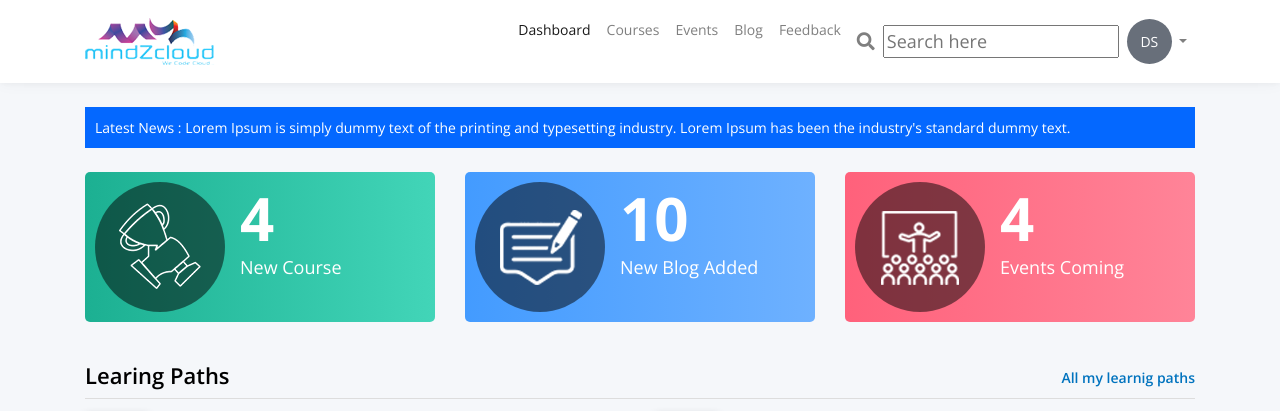
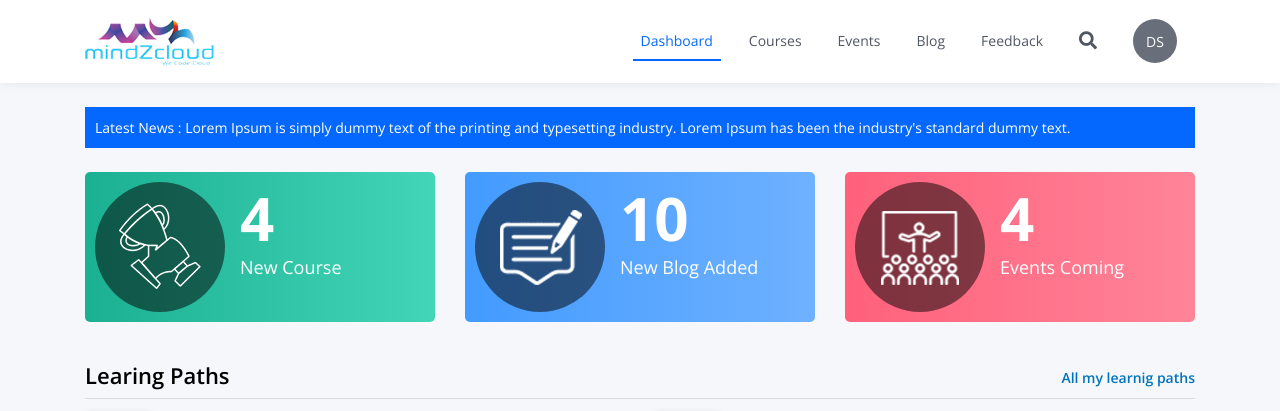
Before and after one commit to dushyantdk/mindclouds, a PHP site: page /index.php in a window 1280 px wide. Shown: the top 411 px of the page. Run offline with PHP 8.4, Linux system fonts and the light colour scheme; some libraries are stand-ins or nearby versions.

Commit message:
Add files via upload

```diff
--- a/css/custom.css
+++ b/css/custom.css
@@ -37,17 +37,53 @@ ul, li{
     z-index: 9;
 }
 
+.nav-item {
+    padding: 0 10px;
+}
+
+.navbar-light .navbar-brand {
+    padding: 0;
+}
+
+.navbar-expand-lg .navbar-nav {
+    align-items: center;
+}
+
 .nav-item.search {
     align-items: center;
     display: flex;
     font-size: 18px;
+    position: relative;
+}
+
+.search-from {
+    position: absolute;
+    right: 0px;
+    top: 0;
+    width: 280px;
+    display: none;
+}
+
+.search-from input {
+    background:#fff;
+    border: 1px solid#ddd;
+    border-radius: 30px;
+    height: 44px;
+    padding: 0 15px;
+    box-sizing: border-box;
+    font-size: 14px;
+    width: 100%;
+}
+
+.search:hover .search-from{
+    display: block;
 }
 
 .nav-item.dropdown span {
 
     background:#686f7a;
-	width: 45px;
-	height: 45px;
+	width: 44px;
+    height: 44px;
 	display: inline-block;
 	border-radius: 50%;
 	color:#fff;
@@ -56,6 +92,25 @@ ul, li{
 
 }
 
+
+.navbar-light .navbar-nav .nav-link:after{
+    display: none;
+}
+
+.navbar-light .navbar-nav .active > .nav-link, .navbar-light .navbar-nav .nav-link.active, .navbar-light .navbar-nav .nav-link.show, .navbar-light .navbar-nav .show > .nav-link {
+    color: #0468ff;
+border-bottom: 2px solid#0468ff;
+}
+
+.navbar-expand-lg .navbar-nav .nav-link{
+    border-bottom: 2px solid transparent;
+    color: #505763;
+}
+
+.navbar-light .navbar-nav .nav-link:focus, .navbar-light .navbar-nav .nav-link:hover{
+    color: #0468ff;
+    border-bottom: 2px solid#0468ff;
+}
 
 .latest-news p {
     background: #0468ff;
@@ -570,7 +625,9 @@ padding: 30px 0;
 
 
 @media screen and (max-width: 670px) {
-
+.navbar-expand-lg .navbar-nav {
+    align-items: initial;
+}
 .upcoming-events .d-flex{
 	display: block !important;
 	text-align: center;
```
